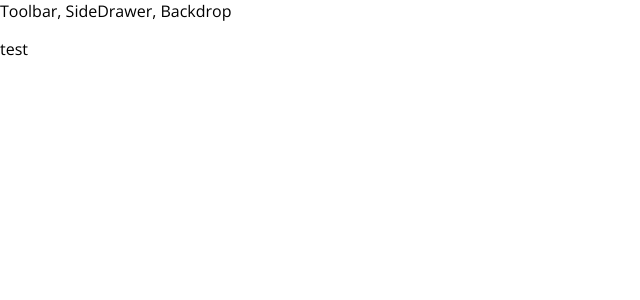
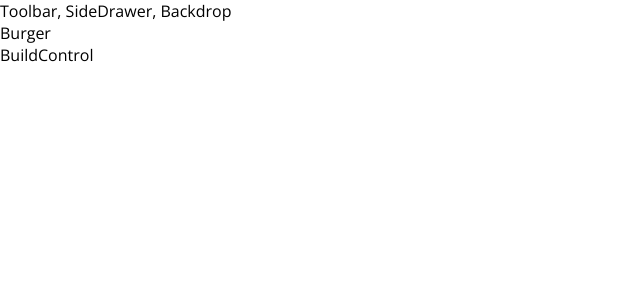
Before and after one commit to RDFIII/react-burger, a React (Create React App) app: page / in a window 1280 px wide. Shown: the top 300 px of the page, without its empty margins (0-640 px from the left). Built offline with nearby package versions, Linux system fonts and the light colour scheme.

Commit message:
create basic BurgerBuilder component and structure

```diff
--- a/src/App.js
+++ b/src/App.js
@@ -1,11 +1,12 @@
 import React from 'react';
 import Layout from './components/Layout/Layout';
+import BurgerBuilder from './containers/BurgerBuilder/BurgerBuilder';
 
 function App() {
   return (
     <div>
       <Layout>
-        <p>test</p>
+        <BurgerBuilder />
       </Layout>
     </div>
   );
--- /dev/null
+++ b/src/containers/BurgerBuilder/BurgerBuilder.js
@@ -0,0 +1,15 @@
+import React, { Component } from 'react';
+import Aux from '../../hoc/Aux';
+
+class BurgerBuilder extends Component {
+    render () {
+        return (
+            <Aux>
+                <div>Burger</div>
+                <div>BuildControl</div>
+            </Aux>
+        );
+    }
+}
+
+export default BurgerBuilder;
```
